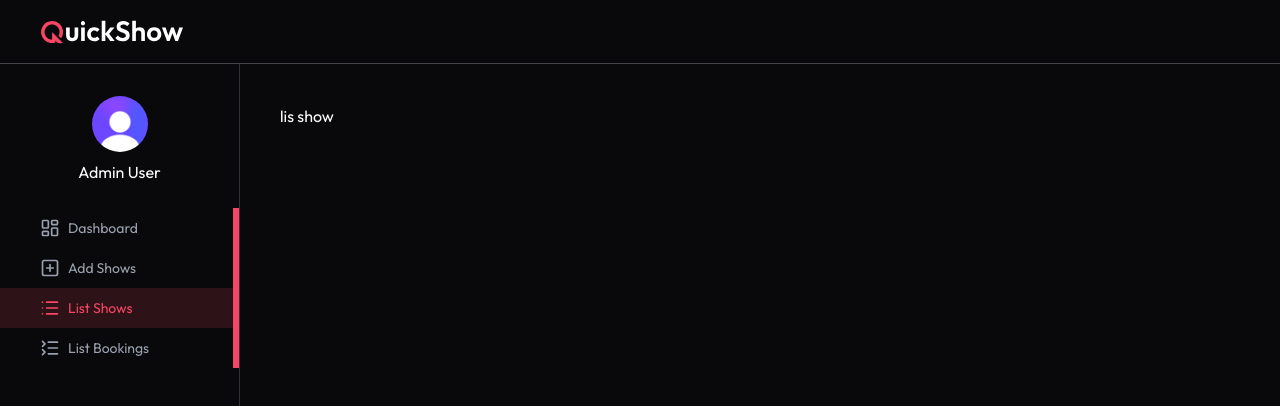
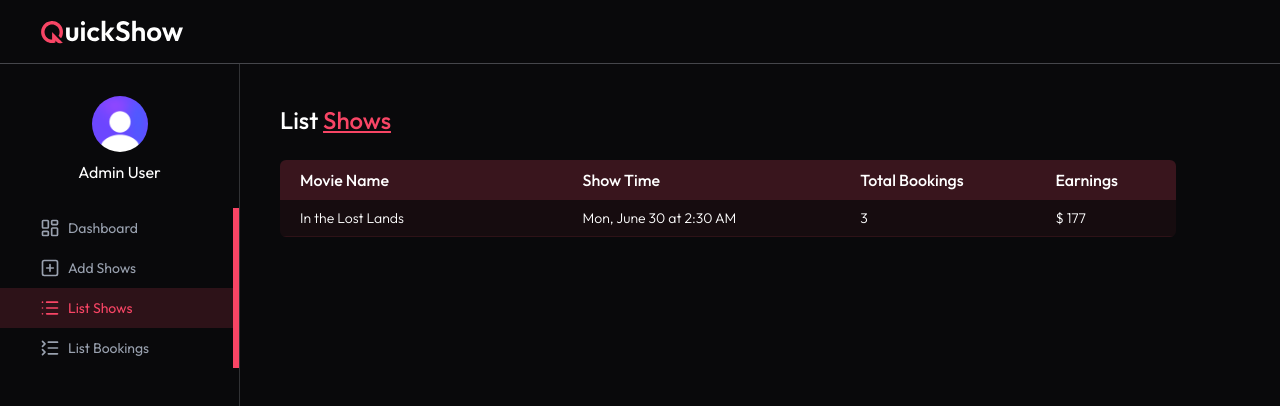
Before and after one commit to ranggalabs/website-film, a React (Vite) app in the folder client/: page /admin/list-show in a window 1280 px wide. Shown: the top 406 px of the page. Built offline with nearby package versions, Linux system fonts and the light colour scheme.

Commit message:
menambahkan fitur listbooking dan listshow

```diff
--- a/client/src/pages/admin/Dashboard.jsx
+++ b/client/src/pages/admin/Dashboard.jsx
@@ -1,22 +1,24 @@
-import { ChartLineIcon, CircleDollarSignIcon, PlayCircleIcon, UserIcon } from 'lucide-react';
+import { ChartLineIcon, CircleDollarSignIcon, PlayCircleIcon, StarIcon, UserIcon } from 'lucide-react';
 import React, { useEffect, useState } from 'react'
 import { dummyDashboardData } from '../../assets/assets';
 import Loading from '../../components/Loading';
 import Title from '../../components/admin/Title';
+import BlurCircle from '../../components/BlurCircle';
+import { dateFormat } from '../../lib/dateFormat';
 
 const Dashboard = () => {
   const currency = import.meta.env.VITE_CURRENCY
   const [dashboardData, setDashboardData] = useState({
-    totalBooking: 0,
+    totalBookings: 0,
     totalRevenue: 0,
     activeShows:[],
     totalUser:0
   });
   const [loading, setLoading] = useState(true);
   const dashboardCards = [
-    {title: "Total Bookings", value: dashboardData.totalBooking || "0", icon: ChartLineIcon},
-    {title: "Total Revenue", value: dashboardData.totalRevenue || "0", icon: CircleDollarSignIcon},
-    {title: "Active Shows", value: dashboardData.activeShows || "0", icon: PlayCircleIcon},
+    {title: "Total Bookings", value: dashboardData.totalBookings || "0", icon: ChartLineIcon},
+    {title: "Total Revenue", value: currency + dashboardData.totalRevenue || "0", icon: CircleDollarSignIcon},
+    {title: "Active Shows", value: dashboardData.activeShows.length || "0", icon: PlayCircleIcon},
     {title: "Total Users", value: dashboardData.totalUser || "0", icon: UserIcon}
   ]
   const fetchDashboardData = async () => {
@@ -30,9 +32,42 @@
 
 
   return !loading ? (
-    <div>
-      <Title text1="admin" text2="Dashboard"/>
-    </div>
+    <>
+      <Title text1="Admin" text2="Dashboard"/>
+      <div className='relative flex flex-wrap gap-4 mt-6'>
+        <BlurCircle top='-100px' left='0'/>
+        <div className='flex flex-wrap gap-4 w-full'>
+        {dashboardCards.map((card, index)=>(
+          <div key={index} className='flex items-center justify-between px-4 py-3 bg-primary/10 border border-primary/20 rounded-md max-w-50 w-full'>
+            <div>
+              <h1 className='text-sm'>{card.title}</h1>
+              <p className='text-xl font-medium mt-1'>{card.value}</p>
+            </div>
+            <card.icon className='w-6 h-6'/>
+          </div>
+        ))}
+        </div>
+      </div>
+      <p className='mt-10 text-lg font-medium'>Active Shows</p>
+      <div className='relative flex flex-wrap gap-6 mt-4 max-w-5xl'>
+        <BlurCircle top='100px' left='-10px'/>
+        {dashboardData.activeShows.map((show)=>(
+          <div key={show._id} className='w-55 rounded-lg overflow-hidden h-full pb-3 bg-primary/10 border border-primary/20 hover:-translate-y-1 transition duration-300'>
+            <img src={show.movie.poster_path} alt='' className='h-60 w-full object-cover' />
+            <p className='font-medium p-2 truncate'>{show.movie.title}</p>
+            <div className='flex items-center justify-between px-2'>
+              <p className='text-lg font-medium'>{currency} {show.showPrice}</p>
+              <p className='flex items-center gap-1 text-sm text-gray-400 mt-1 pr-1'>
+              <StarIcon className='w-4 h-4 text-primary fill-primary'/>
+              {show.movie.vote_average.toFixed(1)}
+              </p>
+            </div>
+            <p className='px-2 pt-2 text-sm text-gray-500'>{dateFormat(show.showDateTime)}</p>
+          </div>
+        ))}
+
+      </div>
+    </>
   ) : <Loading/>
 }
 
--- a/client/src/pages/admin/ListBooking.jsx
+++ b/client/src/pages/admin/ListBooking.jsx
@@ -1,11 +1,39 @@
-import React from 'react'
+import React, { useEffect, useState } from 'react'
+import { dummyBookingData } from '../../assets/assets';
+import Loading from '../../components/Loading';
+import Title from '../../components/admin/Title';
 
 const ListBooking = () => {
-  return (
-    <div>
-      <h1>contoh</h1>
+  const currency = import.meta.env.VITE_CURRENCY
+  const [bookings, setBookings] = useState([]);
+  const [isLoading, setIsLoading] = useState(true);
+
+  const getAllBookings = async () => {
+    setBookings(dummyBookingData)
+    setIsLoading(false);
+  }
+  useEffect(()=>{
+    getAllBookings();
+  }, []);
+
+  return !isLoading ? (
+    <>
+    <Title text1="List" text2="Bookings"/>
+    <div className='max-w-4xl mt-6 overflow-x-auto'>
+    <table className='w-full border-collapse rounded-md overflow-hidden text-nowrap'>
+      <thead>
+        <tr className='bg-primary/20 text-left text-white'>
+          <th className='p-2 font-medium pl-5'>User Name</th>
+          <th className='p-2 font-medium'>Movie Name</th>
+          <th className='p-2 font-medium'> Show Time</th>
+          <th className='p-2 font-medium'>Seats</th>
+          <th className='p-2 font-medium'>Amounts</th>
+        </tr>
+      </thead>
+    </table>
     </div>
-  )
+    </>
+  ) : <Loading/>
 }
 
 export default ListBooking
--- a/client/src/pages/admin/ListShow.jsx
+++ b/client/src/pages/admin/ListShow.jsx
@@ -1,11 +1,62 @@
-import React from 'react'
+import React, { useEffect, useState } from 'react'
+import { dummyShowsData } from '../../assets/assets';
+import Loading from '../../components/Loading';
+import Title from '../../components/admin/Title';
+import { dateFormat } from '../../lib/dateFormat';
 
 const ListShow = () => {
-  return (
-    <div>
-      <h1>lis show</h1>
+  const currency = import.meta.env.VITE_CURRENCY
+
+  const [shows, setShows] = useState([]);
+  const [loading, setLoading] = useState(true);
+  const getAllShows = async () =>{
+    try {
+      setShows([{
+        movie: dummyShowsData[0],
+        showDateTime: "2025-06-30T02:30:00.000Z",
+        showPrice: 59,
+        occupiedSeats:{
+          A1:"user_1",
+          B1:"user_2",
+          C1:"user_3"
+        }
+      }]);
+      setLoading(false);
+    } catch(error){
+      console.error(error);
+    }
+  }
+  useEffect(()=> {
+    getAllShows()
+  },[]);
+  return !loading ?(
+    <>
+    <Title text1="List" text2="Shows"/>
+    <div className='max-w-4xl mt-6 overflow-x-auto'>
+    <table className='w-full border-collapse rounded-md overflow-hidden text-nowrap'>
+      <thead>
+        <tr className='bg-primary/20 text-left text-white'>
+        <th className='p-2 font-medium pl-5'>Movie Name</th>
+        <th className='p-2 font-medium'>Show Time</th>
+        <th className='p-2 font-medium'>Total Bookings</th>
+        <th className='p-2 font-medium'>Earnings</th>
+        </tr>
+      </thead>
+      <tbody className='text-sm font-light'>
+        {shows.map((show, index)=>(
+          <tr key={index} className='border-b border-primary/10 bg-primary/5 even:bg-primary/10'>
+            <td className='p-2 min-w-45 pl-5'>{show.movie.title}</td>
+            <td className='p-2'>{dateFormat(show.showDateTime)}</td>
+            <td className='p-2'>{Object.keys(show.occupiedSeats).length}</td>
+            <td className='p-2'>{currency} {Object.keys(show.occupiedSeats).length * show.showPrice}</td>
+          </tr>
+        ))}
+
+      </tbody>
+    </table>
     </div>
-  )
+    </>
+  ) : <Loading/>
 }
 
 export default ListShow
```
Also changed, not shown: client/src/lib/dateFormat.js (line endings or trailing spaces), 1 other file (tests, documents, lock files or other folders).
